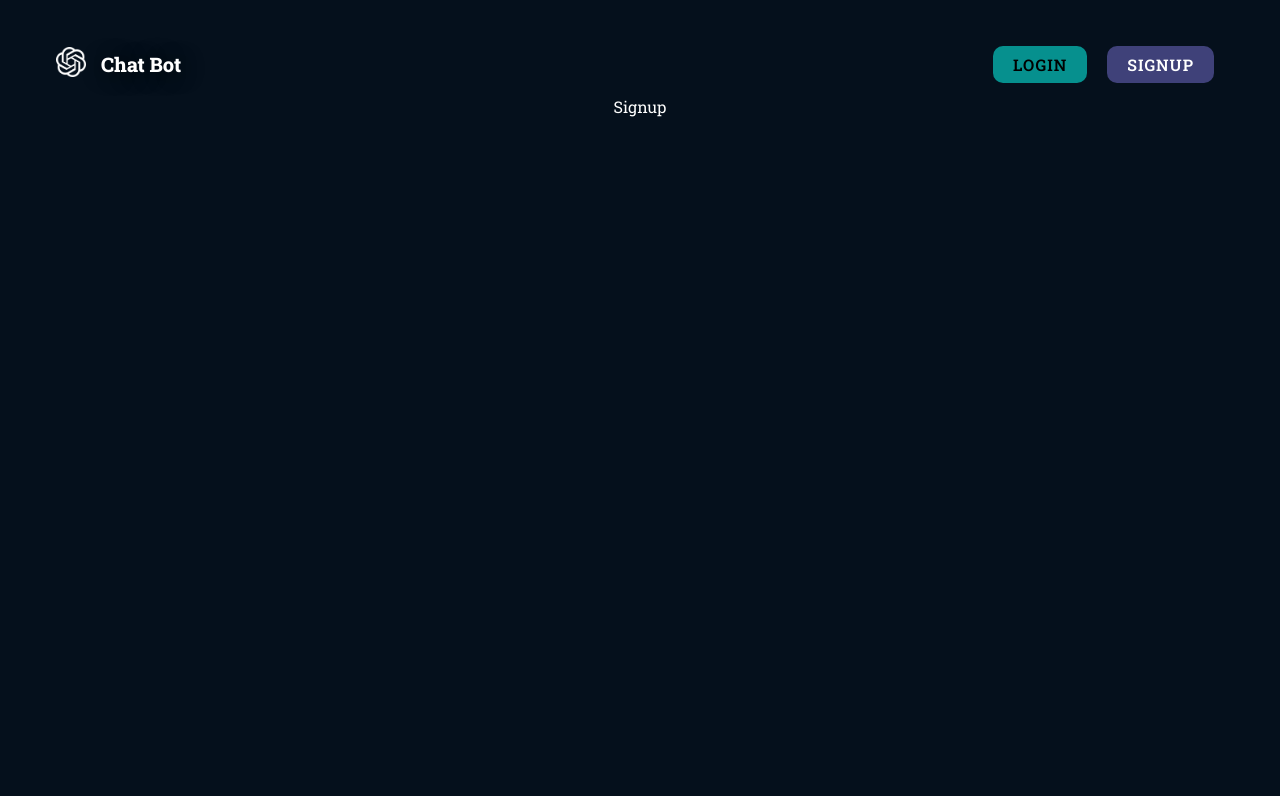
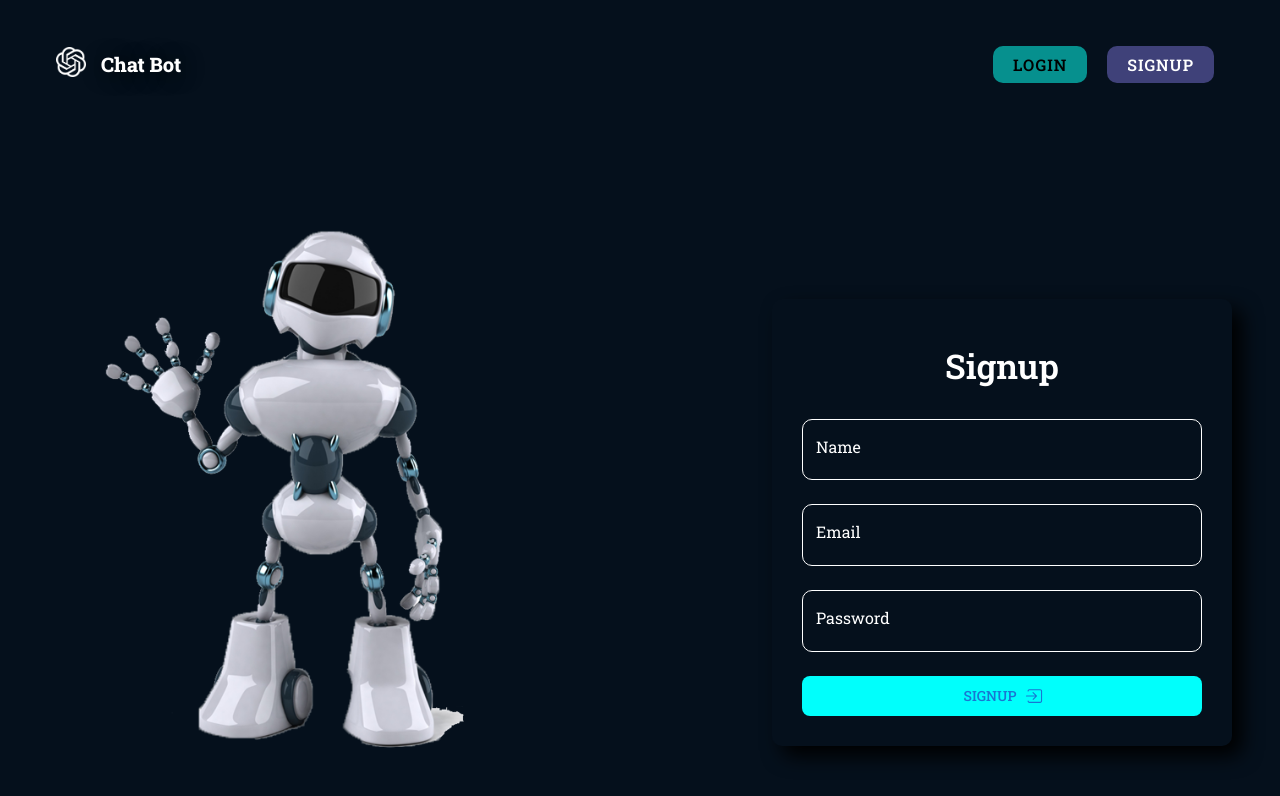
Before and after one commit to HannahNguyen6729/AI-Chat-Bot, a React (Vite) app in the folder client/: page /signup in a window 1280 px wide. Shown: the top 796 px of the page. Built offline with nearby package versions, Linux system fonts and the light colour scheme; no server answers.

Commit message:
handle logout, delete chat logic

```diff
--- a/client/src/App.tsx
+++ b/client/src/App.tsx
@@ -6,8 +6,12 @@ import Signup from './pages/Signup';
 import Login from './pages/Login';
 import Chat from './pages/Chat';
 import NotFound from './pages/NotFound';
+import { useContext } from 'react';
+import { AuthContext } from './context/AuthContext';
 
 function App() {
+  const auth = useContext(AuthContext);
+
   return (
     <main>
       <Header />
@@ -15,7 +19,9 @@ function App() {
         <Route path="/" element={<Home />} />
         <Route path="/signup" element={<Signup />} />
         <Route path="/login" element={<Login />} />
-        <Route path="/chat" element={<Chat />} />
+        {auth?.isLoggedIn && auth.user && (
+          <Route path="/chat" element={<Chat />} />
+        )}
         <Route path="*" element={<NotFound />} />
       </Routes>
     </main>
--- a/client/src/context/AuthContext.tsx
+++ b/client/src/context/AuthContext.tsx
@@ -1,6 +1,11 @@
 import { createContext, useEffect, useState } from 'react';
 import { User } from '../types/user.type';
-import { checkAuthStatus, loginUser } from '../helper/apiCommunicator';
+import {
+  checkAuthStatus,
+  loginUser,
+  logoutUser,
+  signupUser,
+} from '../helper/apiCommunicator';
 
 type AuthContextType = {
   isLoggedIn: boolean;
@@ -21,12 +26,26 @@ export const AuthProvider = ({ children }: { children: React.ReactNode }) => {
     const data = await loginUser(email, password);
 
     if (data) {
-      setUser({ email: data.email, name: data.name });
+      setUser({ email: data.user.email, name: data.user.name });
       setIsLoggedIn(true);
     }
   };
-  const signup = async (name: string, email: string, password: string) => {};
-  const logout = async () => {};
+
+  const signup = async (name: string, email: string, password: string) => {
+    const data = await signupUser(name, email, password);
+
+    if (data) {
+      setUser({ email: data.user.email, name: data.user.name });
+      setIsLoggedIn(true);
+    }
+  };
+
+  const logout = async () => {
+    await logoutUser();
+    setIsLoggedIn(false);
+    setUser(null);
+    window.location.reload();
+  };
 
   useEffect(() => {
     // if the user's cookies are valid then skip login
--- a/client/src/helper/apiCommunicator.ts
+++ b/client/src/helper/apiCommunicator.ts
@@ -44,3 +44,29 @@ export const deleteUserChats = async () => {
   const data = await res.data;
   return data;
 };
+
+export const logoutUser = async () => {
+  const res = await axiosInstance.get('/user/logout');
+  if (res.status !== 200) {
+    throw new Error('Unable to delete chats');
+  }
+  const data = await res.data;
+  return data;
+};
+
+export const signupUser = async (
+  name: string,
+  email: string,
+  password: string
+) => {
+  const res = await axiosInstance.post('/user/signup', {
+    name,
+    email,
+    password,
+  });
+  if (res.status !== 200) {
+    throw new Error('Unable to Signup');
+  }
+  const data = await res.data;
+  return data;
+};
--- a/client/src/pages/Chat.tsx
+++ b/client/src/pages/Chat.tsx
@@ -1,4 +1,10 @@
-import { useContext, useEffect, useRef, useState } from 'react';
+import {
+  useContext,
+  useEffect,
+  useLayoutEffect,
+  useRef,
+  useState,
+} from 'react';
 import { Box, Avatar, Typography, Button, IconButton } from '@mui/material';
 import red from '@mui/material/colors/red';
 import { IoMdSend } from 'react-icons/io';
@@ -46,13 +52,7 @@ const Chat = () => {
     }
   };
 
-  useEffect(() => {
-    if (!auth?.user) {
-      return navigate('/login');
-    }
-  }, [auth, navigate]);
-
-  useEffect(() => {
+  useLayoutEffect(() => {
     if (auth?.isLoggedIn && auth.user) {
       toast.loading('Loading Chats', { id: 'loadchats' });
       getUserChats()
@@ -66,6 +66,12 @@ const Chat = () => {
         });
     }
   }, [auth]);
+
+  useEffect(() => {
+    if (!auth?.user) {
+      return navigate('/login');
+    }
+  }, [auth, navigate]);
 
   return (
     <Box
@@ -181,10 +187,10 @@ const Chat = () => {
             margin: 'auto',
           }}
         >
-          {' '}
           <input
             ref={inputRef}
             type="text"
+            placeholder="enter a promt here"
             style={{
               width: '100%',
               backgroundColor: 'transparent',
--- a/client/src/pages/Home.tsx
+++ b/client/src/pages/Home.tsx
@@ -1,12 +1,64 @@
-import React from 'react';
+import { Box, Stack, Typography, useMediaQuery, useTheme } from '@mui/material';
 import Footer from '../components/footer/Footer';
 
 const Home = () => {
+  const theme = useTheme();
+  const isBelowMd = useMediaQuery(theme.breakpoints.down('md'));
   return (
-    <div>
-      Homepage
+    <Box width={'100%'} height={'100%'}>
+      <Box
+        sx={{
+          display: 'flex',
+          width: '100%',
+          flexDirection: 'column',
+          alignItems: 'center',
+          mx: 'auto',
+          mt: 3,
+        }}
+      >
+        <Box>
+          <Typography variant="h3">Built With OpenAI</Typography>
+        </Box>
+        <Box
+          sx={{
+            width: '100%',
+            display: 'flex',
+            flexDirection: { md: 'row', xs: 'column', sm: 'column' },
+            gap: 5,
+            my: 10,
+          }}
+        >
+          <img
+            src="robot.png"
+            alt="robot"
+            style={{ width: '200px', margin: 'auto' }}
+          />
+          <img
+            className="image-inverted rotate"
+            src="openai.png"
+            alt="openai"
+            style={{ width: '200px', margin: 'auto' }}
+          />
+        </Box>
+        <Box sx={{ display: 'flex', mx: 'auto' }}>
+          <img
+            src="chat.png"
+            alt="chatbot"
+            style={{
+              display: 'flex',
+              margin: 'auto',
+              width: isBelowMd ? '80%' : '60%',
+              borderRadius: 20,
+              boxShadow: '-5px -5px 105px #64f3d5',
+              marginTop: 20,
+              marginBottom: 20,
+              padding: 10,
+            }}
+          />
+        </Box>
+      </Box>
       <Footer />
-    </div>
+    </Box>
   );
 };
 
--- a/client/src/pages/Signup.tsx
+++ b/client/src/pages/Signup.tsx
@@ -1,7 +1,102 @@
-import React from 'react';
+import React, { useContext, useEffect } from 'react';
+import { IoIosLogIn } from 'react-icons/io';
+import { Box, Typography, Button } from '@mui/material';
+import { toast } from 'react-hot-toast';
+import CustomizedInput from '../components/share/CustomizedInput';
+import { AuthContext } from '../context/AuthContext';
+import { useNavigate } from 'react-router-dom';
 
 const Signup = () => {
-  return <div>Signup</div>;
+  const navigate = useNavigate();
+  const auth = useContext(AuthContext);
+
+  const handleSubmit = async (e: React.FormEvent<HTMLFormElement>) => {
+    e.preventDefault();
+    const formData = new FormData(e.currentTarget);
+    const name = formData.get('name') as string;
+    const email = formData.get('email') as string;
+    const password = formData.get('password') as string;
+    try {
+      toast.loading('Signing up', { id: 'signup' });
+      await auth?.signup(name, email, password);
+      toast.success('Signed up Successfully', { id: 'signup' });
+    } catch (error) {
+      console.log(error);
+      toast.error('Signing up failed', { id: 'signup' });
+    }
+  };
+
+  useEffect(() => {
+    if (auth?.user) {
+      return navigate('/chat');
+    }
+  }, [auth, navigate]);
+
+  return (
+    <Box width={'100%'} height={'100%'} display="flex" flex={1}>
+      <Box padding={8} mt={8} display={{ md: 'flex', sm: 'none', xs: 'none' }}>
+        <img src="airobot.png" alt="Robot" style={{ width: '400px' }} />
+      </Box>
+      <Box
+        display={'flex'}
+        flex={{ xs: 1, md: 0.5 }}
+        justifyContent={'center'}
+        alignItems={'center'}
+        padding={2}
+        ml={'auto'}
+        mt={16}
+      >
+        <form
+          onSubmit={handleSubmit}
+          style={{
+            margin: 'auto',
+            padding: '30px',
+            boxShadow: '10px 10px 20px #000',
+            borderRadius: '10px',
+            border: 'none',
+          }}
+        >
+          <Box
+            sx={{
+              display: 'flex',
+              flexDirection: 'column',
+              justifyContent: 'center',
+            }}
+          >
+            <Typography
+              variant="h4"
+              textAlign="center"
+              padding={2}
+              fontWeight={600}
+            >
+              Signup
+            </Typography>
+            <CustomizedInput type="text" name="name" label="Name" />
+            <CustomizedInput type="email" name="email" label="Email" />
+            <CustomizedInput type="password" name="password" label="Password" />
+            <Button
+              type="submit"
+              sx={{
+                px: 2,
+                py: 1,
+                mt: 2,
+                width: '400px',
+                borderRadius: 2,
+                bgcolor: '#00fffc',
+                ':hover': {
+                  bgcolor: 'white',
+                  color: 'black',
+                },
+              }}
+              endIcon={<IoIosLogIn />}
+            >
+              Signup
+            </Button>
+          </Box>
+        </form>
+      </Box>
+    </Box>
+  );
 };
 
 export default Signup;
```
